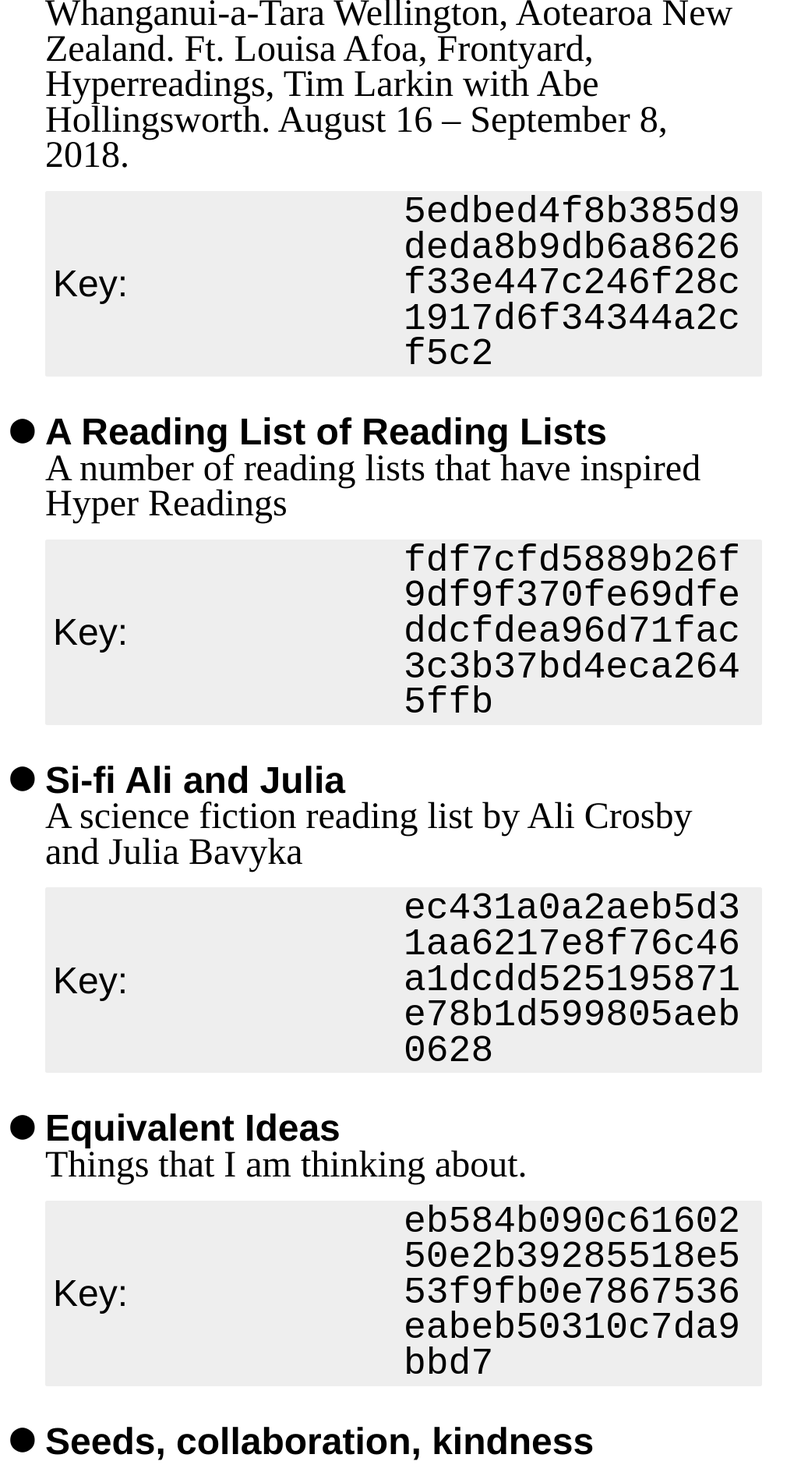
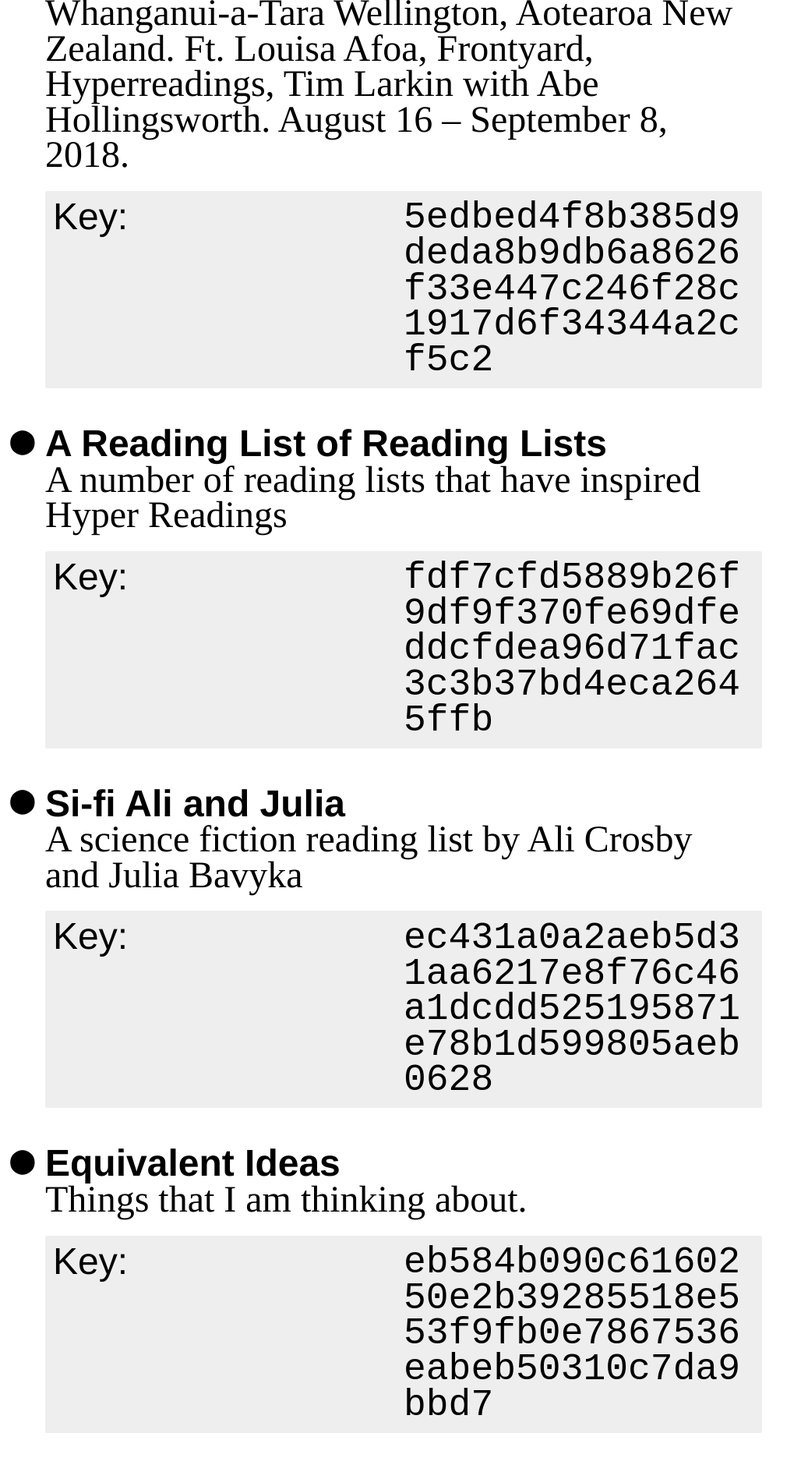
Before and after one commit to e-e-e/hyper-readings.info, a Jekyll site: the page built from index.html, in a window 1280 px wide. Shown: the part 4138-6026 px from the top of the page at 78% size, without its empty margins (0-1028 px from the left). Built offline with Jekyll 4.4.1, drawn with Linux system fonts in a browser that asks for light colours.

Commit message:
padding for key-container

```diff
--- a/_sass/_base.scss
+++ b/_sass/_base.scss
@@ -143,8 +143,7 @@ footer {
 
 div.key-container {
   display: inline-flex;
-  align-items: center;
-  padding: 0.25rem 1rem;
+  padding: 1rem;
   margin: 0.5em 0 1em;
   border-radius: 0.25rem;
   background: #eee;
```
